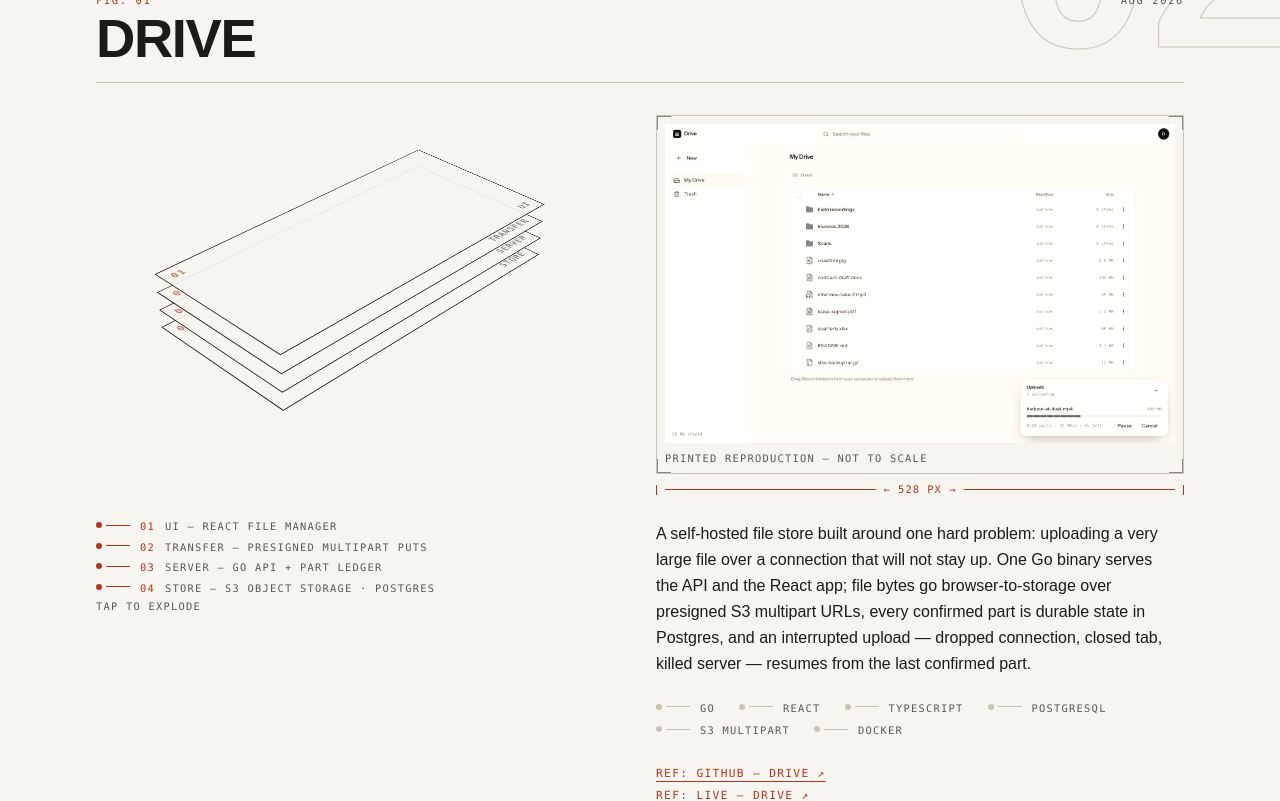
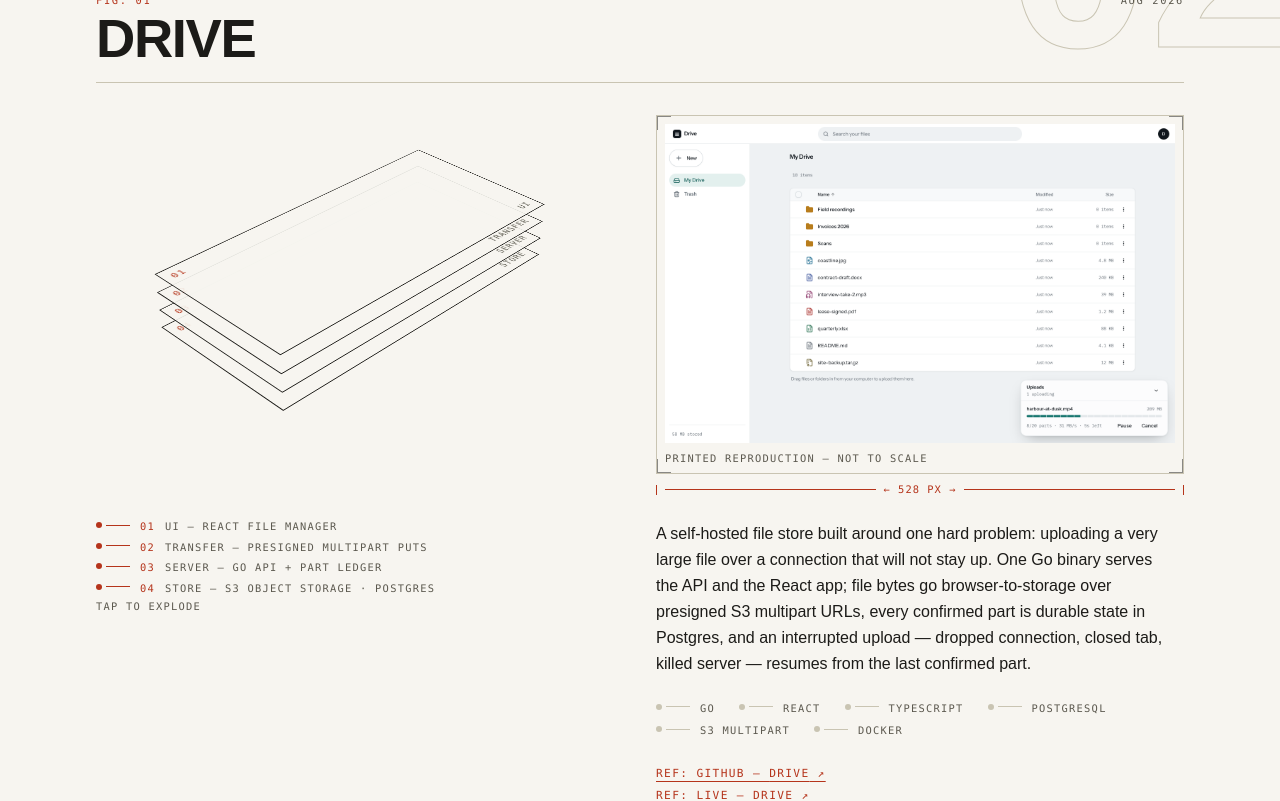
Before and after one commit to rahul-sharma-cs/portfolio, a Next.js app: page / in a window 1280 px wide. Shown: the part 1160-1961 px from the top of the page. Built offline with nearby package versions, Linux system fonts and the light colour scheme; a web font is replaced by a local one.

Commit message:
content: project screenshots in full color, drop duotone treatment

```diff
--- a/src/components/sheets/sheet-02-drawings.tsx
+++ b/src/components/sheets/sheet-02-drawings.tsx
@@ -23,7 +23,7 @@ function PlateImage({ image }: { image: NonNullable<Project["image"]> }) {
           src={image.src}
           alt={image.alt}
           quality={95}
-          className="duotone w-full"
+          className="w-full"
           sizes="(max-width: 768px) 100vw, 40vw"
         />
         <figcaption className="mt-2 font-mono text-anno-sm uppercase tracking-[0.12em] text-pencil">
```
